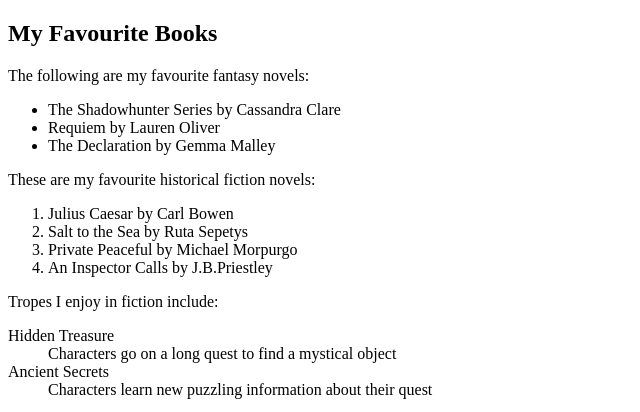
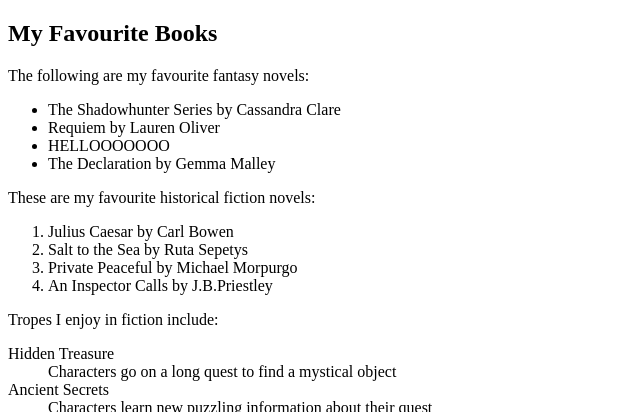
Before and after one commit to sabrinahmedd/favbooks, a plain HTML site: page index.html in a window 1280 px wide. Shown: the top 412 px of the page, without its empty margins (0-640 px from the left). Drawn offline with Linux system fonts and the light colour scheme.

Commit message:
made an edit

```diff
--- a/index.html
+++ b/index.html
@@ -9,6 +9,7 @@
 <ul>
 <li> The Shadowhunter Series by Cassandra Clare</li>
     <li>Requiem by Lauren Oliver</li>
+    <li>HELLOOOOOOO</li>
     <li>The Declaration by Gemma Malley</li>
 </ul>
 <p>These are my favourite historical fiction novels:</p>
```
